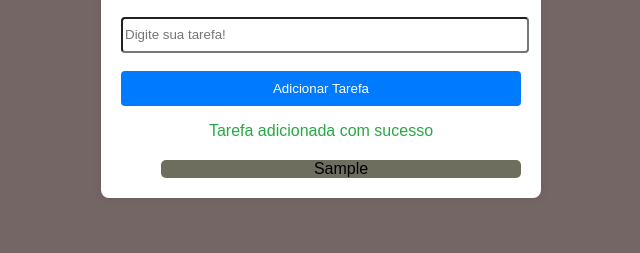
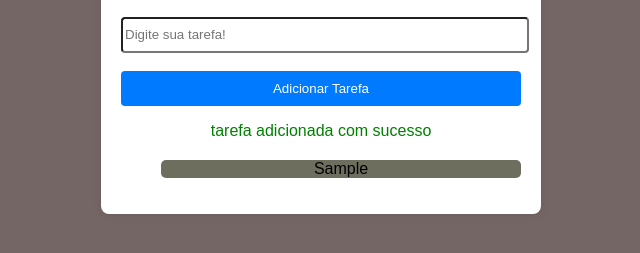
Before and after one commit to lucas19fonseca/Js, a plain HTML site: page to-do/index.html in a window 1280 px wide. Both pictures are taken after typing "Sample" into the empty fields and a click on the button "Adicionar Tarefa". Shown: the part 221-474 px from the top of the page, without its empty margins (319-959 px from the left). Drawn offline with Linux system fonts and the light colour scheme.

Commit message:
treinando

```diff
--- a/to-do/index.html
+++ b/to-do/index.html
@@ -16,8 +16,7 @@
         <input type="text" id="inputTarefa" placeholder="Digite sua tarefa!"><br/><br/>
         <button onclick="adcTarefa()">Adicionar Tarefa</button>
         <p id="mensagem"></p>
-
-        <ul id="listaTarefas" style="margin: 0;"></ul>
+        <ul id="listaTarefas"></ul>
     </div>
 
     <script src="script.js"></script>
--- a/to-do/script.js
+++ b/to-do/script.js
@@ -1,24 +1,28 @@
+let tarefas = []
+
 function adcTarefa() {
-    const mensagem = document.getElementById("mensagem")
-    const inputTarefa = document.getElementById("inputTarefa")
-    const tarefa = inputTarefa.value.trim()
-    if (tarefa === "") {
-        var mensagemErro = "O campo tem que ter preencido"
+    let mensagem = document.getElementById("mensagem")
+    let inputTarefa = document.getElementById("inputTarefa")
+    let novaTarefa = inputTarefa.value.trim()
+
+    if (novaTarefa == "") {
+        const mensagemErro = "Campo vazio, insira algo"
         mensagem.textContent = mensagemErro
-        mensagem.style.color = "#A34743";
+        mensagem.style.color = "#a34a34"
     }
     else {
-        var mensagemSucesso = "Tarefa adicionada com sucesso"
+        const mensagemSucesso = "tarefa adicionada com sucesso"
         mensagem.textContent = mensagemSucesso
-        mensagem.style.color = "#28A745";
-        var listaTarefas = document.getElementById("listaTarefas")
-        var novaTarefa = document.createElement("li")
-        novaTarefa.textContent = tarefa
+        mensagem.style.color = "green"
+        let listaTarefas = document.getElementById("listaTarefas")
+        let tarefaLi = document.createElement("li")
+        listaTarefas.appendChild(tarefaLi)
+        tarefaLi.textContent = novaTarefa
     }
-
-
-
-    listaTarefas.appendChild(novaTarefa)
 
     inputTarefa.value = ""
 }
+
+function renderizarTarefa() {
+
+}
```
Also changed, not shown: funcionario/index.html (added, +27 -0 lines), insert-name/script.js (+9 -3 lines).
